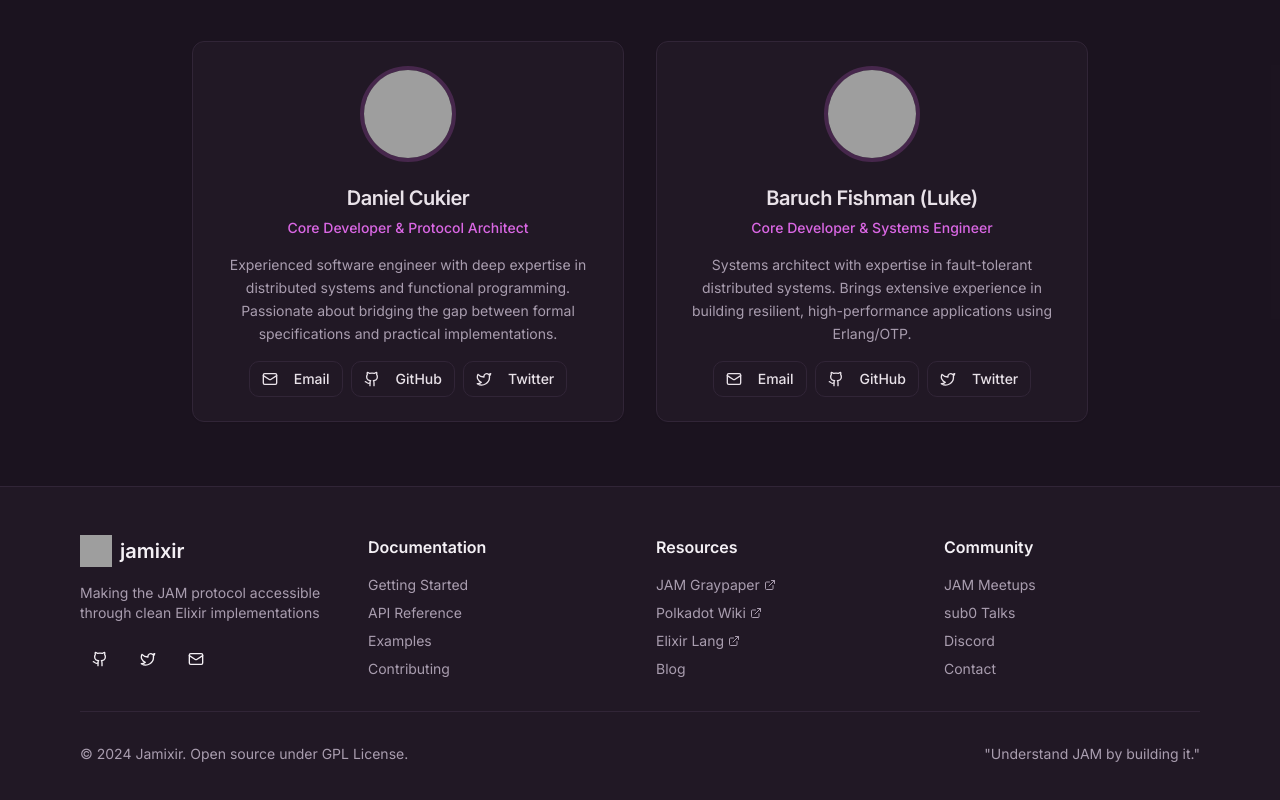
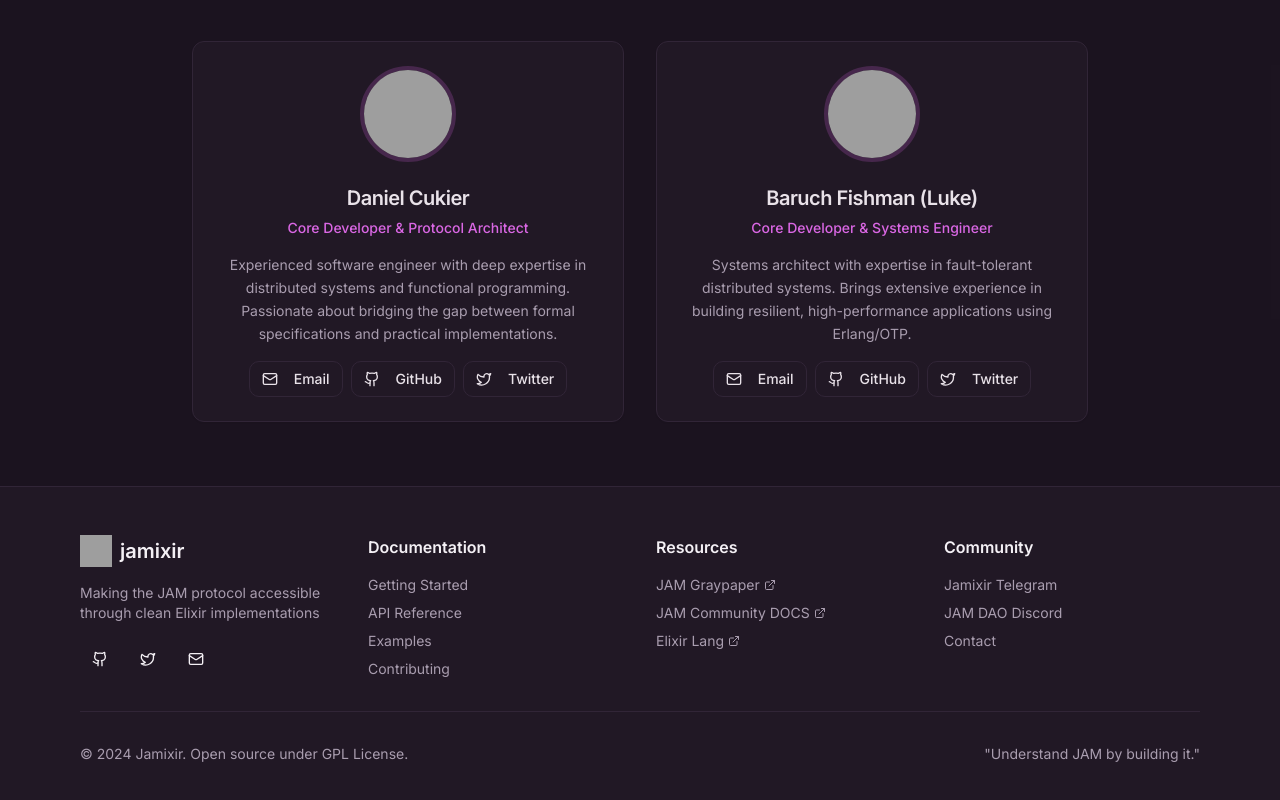
Before and after one commit to jamixir/jamixir-website, a React (Vite) app: page / in a window 1280 px wide. Shown: the part 3492-4292 px from the top of the page. Built offline with nearby package versions, Linux system fonts and the light colour scheme; grey boxes are pictures that could not be loaded.

Commit message:
Code edited in Lovable Code Editor
Edited UI in Lovable

```diff
--- a/src/components/Footer.tsx
+++ b/src/components/Footer.tsx
@@ -56,26 +56,24 @@ export const Footer = () => {
                 </a>
               </li>
               <li>
-                <a href="#" className="hover:text-foreground transition-colors flex items-center">
-                  Polkadot Wiki <ExternalLink className="h-3 w-3 ml-1" />
+                <a href="https://docs.jamcha.in/" className="hover:text-foreground transition-colors flex items-center">
+                  JAM Community DOCS <ExternalLink className="h-3 w-3 ml-1" />
                 </a>
               </li>
               <li>
-                <a href="#" className="hover:text-foreground transition-colors flex items-center">
+                <a href="https://elixir-lang.org/" className="hover:text-foreground transition-colors flex items-center">
                   Elixir Lang <ExternalLink className="h-3 w-3 ml-1" />
                 </a>
               </li>
-              <li><a href="#" className="hover:text-foreground transition-colors">Blog</a></li>
             </ul>
           </div>
 
           <div>
             <h3 className="font-semibold mb-4">Community</h3>
             <ul className="space-y-2 text-sm text-muted-foreground">
-              <li><a href="#" className="hover:text-foreground transition-colors">JAM Meetups</a></li>
-              <li><a href="#" className="hover:text-foreground transition-colors">sub0 Talks</a></li>
-              <li><a href="#" className="hover:text-foreground transition-colors">Discord</a></li>
-              <li><a href="#" className="hover:text-foreground transition-colors">Contact</a></li>
+              <li><a href="https://t.me/+jlaRqhcS06o1YTYx" className="hover:text-foreground transition-colors">Jamixir Telegram</a></li>
+              <li><a href="https://discord.gg/vx8t5bc7tk" className="hover:text-foreground transition-colors">JAM DAO Discord</a></li>
+              <li><a href="mailto:daniel@jamixir.org" className="hover:text-foreground transition-colors">Contact</a></li>
             </ul>
           </div>
         </div>
```
